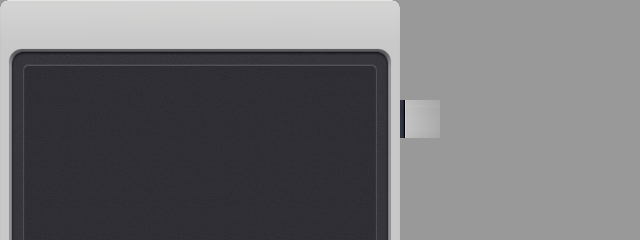
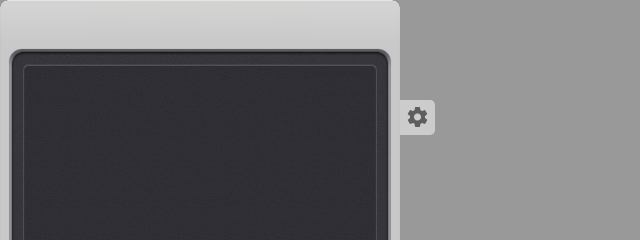
Before and after one commit to arctwelve/js-small-projects, a plain HTML site: page l-system-explorer/index.html in a window 1280 px wide. Shown: the top 240 px of the page, 0-640 px from the left. Drawn offline with Linux system fonts and the light colour scheme.

Commit message:
Add settings icon to toggle

```diff
--- a/l-system-explorer/index.html
+++ b/l-system-explorer/index.html
@@ -6,6 +6,9 @@
     <meta name="viewport" content="width=device-width, initial-scale=1.0">
     <title>L-System Explorer</title>
     <link href="https://fonts.googleapis.com/css?family=Bungee" rel="stylesheet">
+
+    <link href="https://fonts.googleapis.com/icon?family=Material+Icons"
+      rel="stylesheet">
     <link rel="stylesheet" href="style.css">
 </head>
 
@@ -14,7 +17,7 @@
 
 
         <div id="control-panel-toggle-tab">
-
+            <i class="material-icons md-dark vert">settings</i>
         </div>
 
         <div id="control-panel-header">
--- a/l-system-explorer/style.css
+++ b/l-system-explorer/style.css
@@ -1,63 +1,56 @@
-html, body {
-
+html,
+body {
     margin: 0;
-	padding: 0;
-	border: 0;
-
+    padding: 0;
+    border: 0;
     overflow-y: hidden;
     overflow-x: hidden;
-
     background-color: #999;
 }
 
-
 #control-panel {
-
     position: absolute;
-
     top: 0;
     left: 0;
     height: 100%;
-
     transition: left .4s ease-in-out .1s;
 }
 
-
 #control-panel-header {
-
     width: 400px;
-    height:40px;
-
+    height: 40px;
     background-size: 100% 100%;
     background-repeat: no-repeat;
     background-image: url(/img/panel-header.png);
 }
 
-
 #control-panel-body {
-
     box-sizing: border-box;
-
     width: 400px;
     height: calc(100% - 40px);
-
     border-style: solid;
     border-width: 20px;
     border-image: url(/img/panel-background.png) fill 25;
 }
 
-
 #control-panel-toggle-tab {
-
     position: absolute;
     top: 100px;
     left: 400px;
+    width: 35px;
+    height: 35px;
+    text-align: center;
+    border-radius: 0 5px 5px 0;
+    background-color: #ccc;
+    cursor: pointer;
+}
 
-    width: 40px;
-    height: 38px;
+.material-icons.md-dark {
+    color: rgba(0, 0, 0, 0.54);
+}
 
-
-    background-size: 100% 100%;
-    background-repeat: no-repeat;
-    background-image: url(/img/panel-toggle-tab.png);
+i.vert {
+    height: 35px;
+    line-height: 35px;
+    vertical-align: middle;
 }
```
